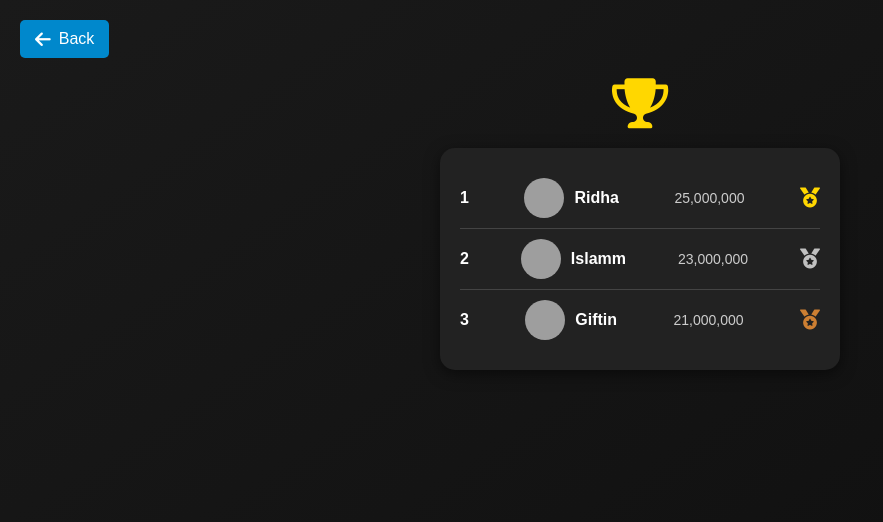
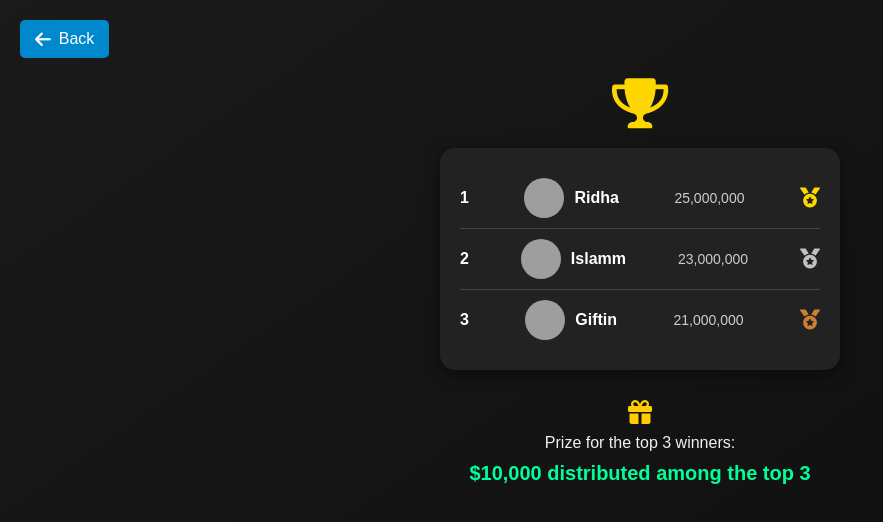
Before and after one commit to adscoiins/Rank, a plain HTML site: page index.html in a window 1280 px wide. Shown: the whole page, without its empty margins (0-883 px from the left). Drawn offline with Linux system fonts and the light colour scheme; grey boxes are pictures that could not be loaded.

Commit message:
Update index.html

```diff
--- a/index.html
+++ b/index.html
@@ -2,7 +2,7 @@
 <html lang="en">
 <head>
     <meta charset="UTF-8">
-    <meta http-equiv="X-UA-Compatible" content="IE=edge">
+    <meta http-equiv="X-UA-Compatible="X-UA-Compatible">
     <meta name="viewport" content="width=device-width, initial-scale=1.0">
     <title>Leaderboard</title>
     <link rel="stylesheet" href="https://cdnjs.cloudflare.com/ajax/libs/font-awesome/6.0.0-beta3/css/all.min.css">
@@ -114,6 +114,29 @@
         .bronze {
             color: #cd7f32;
         }
+        .gift-section {
+            margin-top: 30px;
+            display: flex;
+            align-items: center;
+            gap: 10px;
+            font-size: 18px;
+            color: #00ff99;
+            flex-direction: column;
+            text-align: center;
+        }
+        .gift-section i {
+            font-size: 24px;
+            color: #ffcc00;
+        }
+        .gift-text {
+            font-size: 16px;
+            color: #f0f0f0;
+        }
+        .gift-amount {
+            font-size: 20px;
+            font-weight: bold;
+            color: #00ff99;
+        }
     </style>
 </head>
 <body>
@@ -158,5 +181,10 @@
             <i class="medal bronze fas fa-medal"></i>
         </div>
     </div>
+    <div class="gift-section">
+        <i class="fas fa-gift"></i>
+        <span class="gift-text">Prize for the top 3 winners:</span>
+        <span class="gift-amount">$10,000 distributed among the top 3</span>
+    </div>
 </body>
 </html>
```
